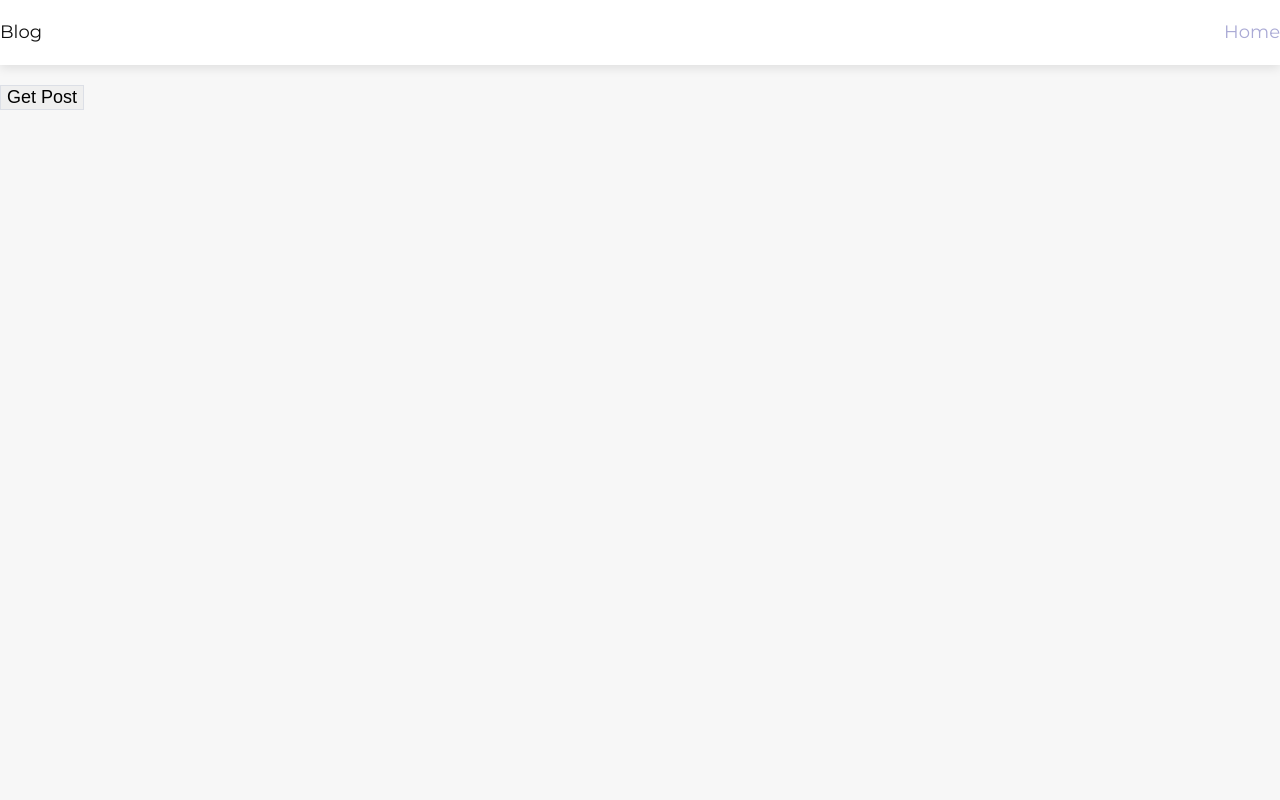
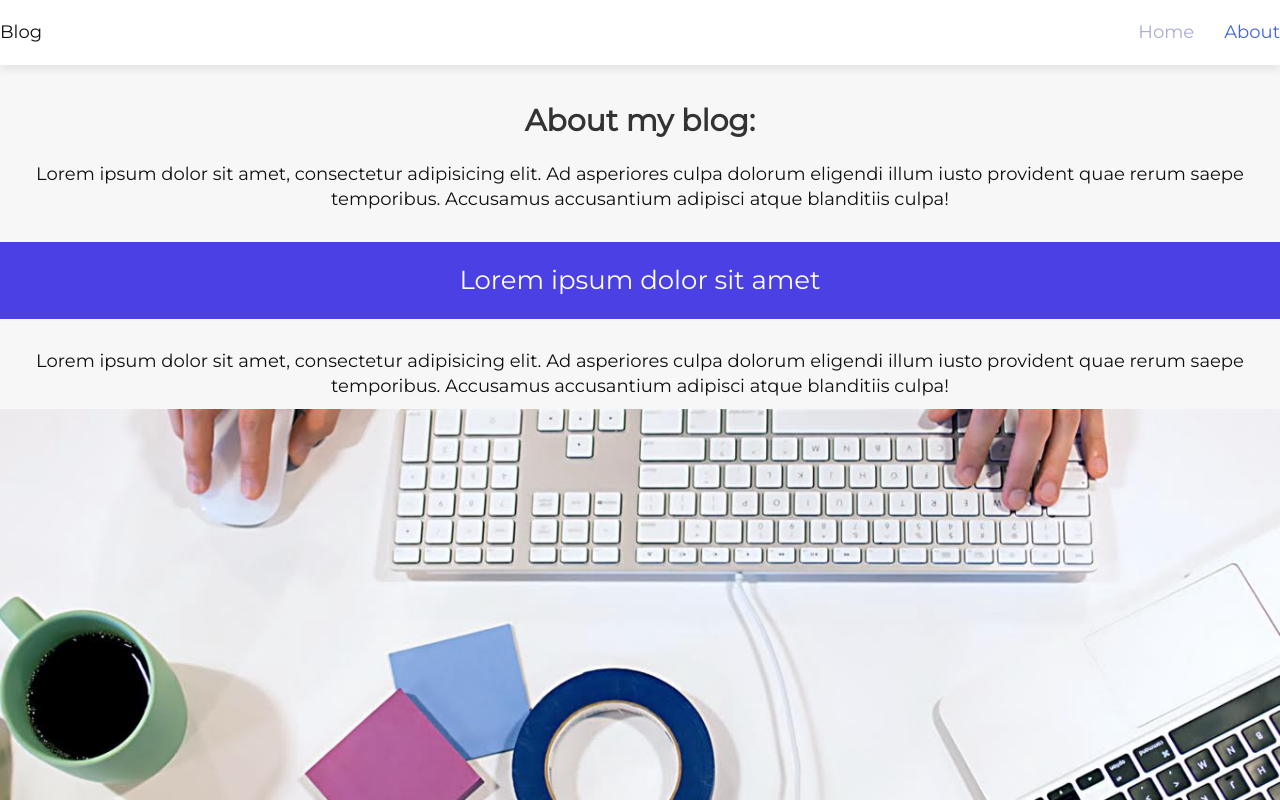
Before and after one commit to zmalakhov/tocode_16_nuxt-1, a Nuxt app: page /about in a window 1280 px wide. Shown: the top 800 px of the page. Built offline with nearby package versions, Linux system fonts and the light colour scheme.

Commit message:
#6.2 - Страница о блоге - Самая простая страница и про тег no-ssr

```diff
--- /dev/null
+++ b/components/UI/Intro.vue
@@ -0,0 +1,31 @@
+<template>
+    <section class="intro">
+      <div class="container">
+        <h2>{{ title }}</h2>
+      </div>
+    </section>
+</template>
+
+<script>
+    export default {
+        props:{
+          title: {
+            type: String,
+            requred: true
+          }
+        }
+    }
+</script>
+
+<style lang="scss">
+  .intro{
+    width: 100%;
+    margin: 30px 0;
+    text-align: center;
+    color: #ffffff;
+    background-color: #4b40e3;
+    h2{
+      font-size: 26px;
+    }
+  }
+</style>
--- a/components/system/Header.vue
+++ b/components/system/Header.vue
@@ -22,13 +22,18 @@
     data() {
       return {
         links: [
-          {title: 'Home', url: '/'}
+          {title: 'Home', url: '/'},
+          {title: 'About', url: '/about'},
         ]
       }
     }
   }
 </script>
 
-<style scoped>
-
+<style lang="scss">
+  .navbar-link{
+    &.nuxt-link-exact-active{
+      color: #4165de;
+    }
+  }
 </style>
--- a/pages/about/index.vue
+++ b/pages/about/index.vue
@@ -1,25 +1,37 @@
 <template>
-  <div class="posts">
-    <input type="text" v-model="postId">
-    <button @click="loadPost">Get Post</button>
+  <div class="wrapper-content wrapper-content--fixed">
+    <section class="about">
+      <div class="container">
+        <h1 class="title">About my blog:</h1>
+        <p>Lorem ipsum dolor sit amet, consectetur adipisicing elit. Ad asperiores culpa dolorum eligendi illum iusto
+          provident quae rerum saepe temporibus. Accusamus accusantium adipisci atque blanditiis culpa!</p>
+
+        <intro title="Lorem ipsum dolor sit amet"/>
+        <p>Lorem ipsum dolor sit amet, consectetur adipisicing elit. Ad asperiores culpa dolorum eligendi illum iusto
+          provident quae rerum saepe temporibus. Accusamus accusantium adipisci atque blanditiis culpa!</p>
+
+        <img src="@/assets/img/about.jpg" alt="about">
+        <p>Lorem ipsum dolor sit amet, consectetur adipisicing elit. Ad asperiores culpa dolorum eligendi illum iusto
+          provident quae rerum saepe temporibus. Accusamus accusantium adipisci atque blanditiis culpa!</p>
+      </div>
+    </section>
   </div>
 </template>
 
 <script>
+  import intro from '@/components/UI/Intro.vue'
+
   export default {
-    data(){
-      return{
-        postId: ''
-      }
-    },
-    methods:{
-      loadPost(){
-        this.$router.push(`/posts/${this.postId}`)
-      }
-    }
+    components: {intro}
   }
 </script>
 
-<style scoped>
+<style lang="scss">
+  .about {
+    text-align: center;
 
+    p {
+      margin-bottom: 10px;
+    }
+  }
 </style>
```
Also changed, not shown: pages/index.vue (+6 -1 lines), assets/img/about.jpg (added).
